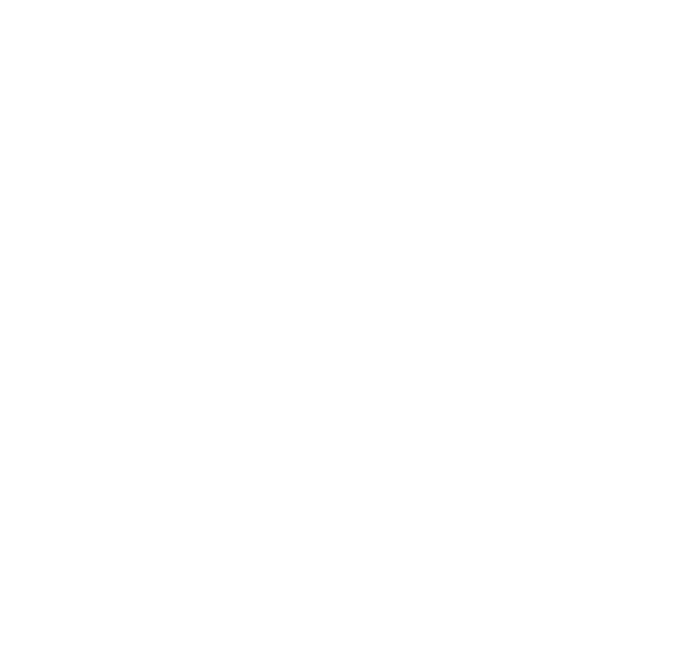
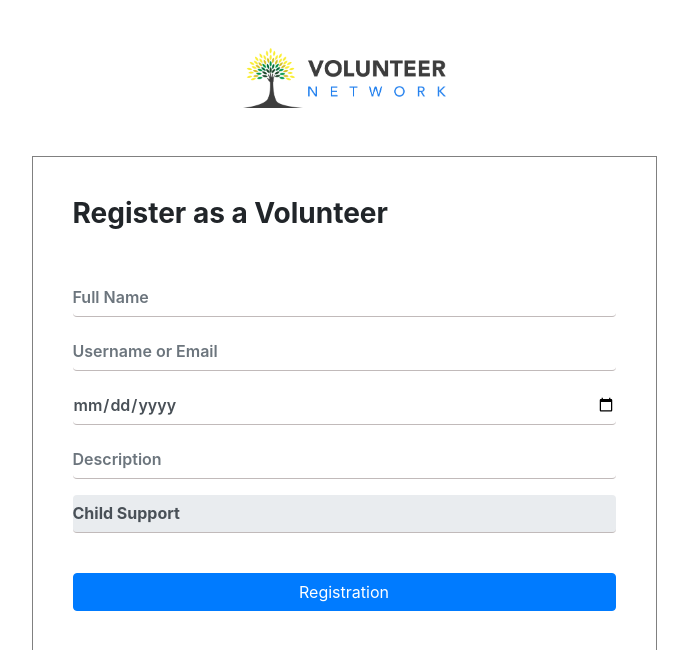
Before and after one commit to kawser00/volunteer-network, a React (Create React App) app: page /registration/2020A in a window 1280 px wide. Shown: the top 650 px of the page, without its empty margins (296-984 px from the left). Built offline with nearby package versions, Linux system fonts and the light colour scheme.

Commit message:
login and registration page design end

```diff
--- a/src/App.js
+++ b/src/App.js
@@ -6,6 +6,8 @@
   Switch,
   Route,
 } from "react-router-dom";
+import Registration from './Compounds/Registration/Registration';
+import Login from './Compounds/Login/Login';
 
 function App() {
   return (
@@ -17,6 +19,12 @@
         <Route exact path="/">
           <Home></Home>
         </Route>
+        <Route path="/registration/:key">
+          <Registration></Registration>
+        </Route>
+        <Route path="/login">
+          <Login></Login>
+        </Route>
       </Switch>
 
     </Router>
--- a/src/Compounds/Header/Header.jsx
+++ b/src/Compounds/Header/Header.jsx
@@ -24,12 +24,11 @@
         <Link to="/" className="nav-link">Blog</Link>
       </li>
       <li className="nav-item">
-        <button className="btn btn-primary head-btn">Register</button>
+      <Link to="/registration"><button className="btn btn-primary head-btn">Register</button></Link>
       </li>
       <li className="nav-item">
         <button className="btn btn-dark head-btn">Admin</button>
       </li>
-
     </ul>
 </nav>
     </div>
--- /dev/null
+++ b/src/Compounds/Login/Login.css
@@ -0,0 +1,8 @@
+.logIn {
+  width: 425px;
+  border-radius: 20px;
+  margin: auto;
+  border: 1px solid #b9b9b9;
+  padding: 10px;
+  cursor: pointer;
+}
--- /dev/null
+++ b/src/Compounds/Login/Login.jsx
@@ -0,0 +1,29 @@
+import React from 'react';
+import './Login.css';
+import googleImg from '../../logos/google.png';
+import logo from '../../logos/logo.png'
+import { Link } from 'react-router-dom';
+
+const Login = () => {
+  return (
+    <div className="container-fluid text-center my-5">
+      <Link to="/home"><img className="mb-5" height="60" src={logo} alt="" /></Link>
+      <div style={{height:'70vh'}} className=" w-50 form-style m-auto d-flex align-items-center justify-content-center">
+        <div className="">
+        <h3 className="font-weight-bold text-center mb-4">Login With</h3>
+        <div className="logIn d-flex">
+          <span><img style={{ width: '23px' }} src={googleImg} alt="" /></span>
+          <span className="text-dark font-weight-bold m-auto">Continue with Google</span>
+        </div>
+        <div className="mt-3">
+          <span className="font-weight-bold">Don’t have an account?</span>
+          <span style={{ cursor: 'pointer' }} className="text-primary"> Create an account</span>
+        </div>
+        </div>
+      </div>
+    </div>
+
+  );
+};
+
+export default Login;
--- /dev/null
+++ b/src/Compounds/Registration/Registration.css
@@ -0,0 +1,15 @@
+.form-style {
+  border: 1px solid gray;
+  padding: 40px;
+}
+
+input.form-control {
+  border: none;
+  border-bottom: 1px solid #c1baba;
+  padding: 6px 0px;
+  font-weight: 600;
+}
+
+input.form-control:focus {
+  box-shadow: none;
+}
--- /dev/null
+++ b/src/Compounds/Registration/Registration.jsx
@@ -0,0 +1,45 @@
+import React from 'react';
+import './Registration.css';
+import logo from '../../logos/logo.png'
+import { Link, useParams } from 'react-router-dom';
+import { useState } from 'react';
+import fakeData from '../Volunteering/VolunteeringData'
+
+const Registration = () => {
+  const {key} = useParams()
+  const [volunteeringData] = useState(fakeData)
+  const volunteerItem = volunteeringData.find (data => data.key === key)
+
+  return (
+    <div>
+      <div className="container-fluid text-center my-5">
+        <Link to="/home"><img className="mb-5" height="60" src={logo} alt="" /></Link>
+        <div className="w-50 form-style m-auto">
+          <h3 className="font-weight-bold text-left mb-5">Register as a Volunteer</h3>
+          <form className="">
+          <div className="form-group">
+              <input type="text" className="form-control"  placeholder="Full Name" required />
+            </div>
+            <div className="form-group">
+              <input type="email" className="form-control" id="exampleInputEmail1" aria-describedby="emailHelp" placeholder="Username or Email" required />
+            </div>
+            <div className="form-group">
+              <input type="date" className="form-control"  placeholder="Date" required />
+            </div>
+            <div className="form-group">
+              <input type="text" className="form-control"  placeholder="Description" required />
+            </div>
+            <div className="form-group">
+              <input type="text" className="form-control font-weight-bold"  defaultValue={volunteerItem.title} disabled />
+            </div>
+
+            <button type="submit" className="btn btn-primary w-100 my-4">Registration</button>
+          </form>
+        </div>
+      </div>
+    </div>
+
+  );
+};
+
+export default Registration;
--- a/src/Compounds/SingleVolunteering/SingleVolunteering.jsx
+++ b/src/Compounds/SingleVolunteering/SingleVolunteering.jsx
@@ -2,11 +2,11 @@
 import { Link } from 'react-router-dom';
 
 const SingleVolunteering = (props) => {
-  const { img, title, color } = props.volunteeringData
+  const { img, title, color, key } = props.volunteeringData
   return (
     <div className="col-md-3">
-      <Link to = "/">
-        <figure className="figure position-relative">
+      <Link to = {"/registration/"+key}>
+        <figure className="figure position-relative fig-bg">
           <img src={img} className="figure-img img-fluid rounded" alt=""></img>
           {
             <figcaption className={
--- a/src/Compounds/Volunteering/Volunteering.css
+++ b/src/Compounds/Volunteering/Volunteering.css
@@ -24,3 +24,7 @@
 .red {
   background: #FF7044;
 }
+
+.fig-bg:hover {
+  opacity: 0.7;
+}
--- a/src/index.js
+++ b/src/index.js
@@ -2,6 +2,7 @@
 import 'bootstrap/dist/css/bootstrap.css';
 // Put any other imports below so that CSS from your
 // components takes precedence over default styles.
+// import 'mdbreact/dist/css/mdb.css';
 import './index.css';
 import ReactDOM from 'react-dom';
 import App from './App';
```
Also changed, not shown: src/logos/google.png (added).
